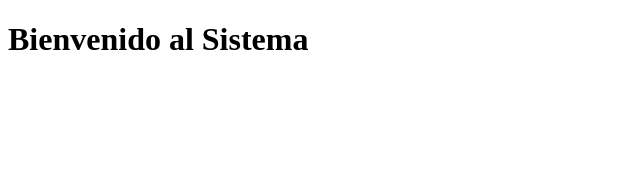
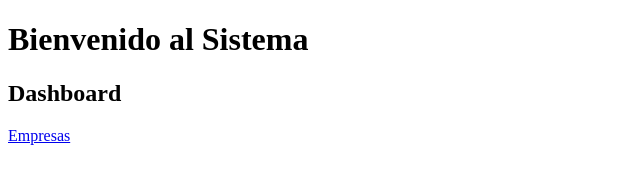
Before and after one commit to zavalachumpitazoscar/control-asistencia, a plain HTML site: page dashboard.html in a window 1280 px wide. Shown: the whole page, without its empty margins (0-640 px from the left). Drawn offline with Linux system fonts and the light colour scheme.

Commit message:
Update dashboard.html

```diff
--- a/dashboard.html
+++ b/dashboard.html
@@ -7,6 +7,10 @@
 <body>
 
 <h1>Bienvenido al Sistema</h1>
+<h2>Dashboard</h2>
 
+<a href="empresas.html">
+    Empresas
+</a>
 </body>
 </html>
```
